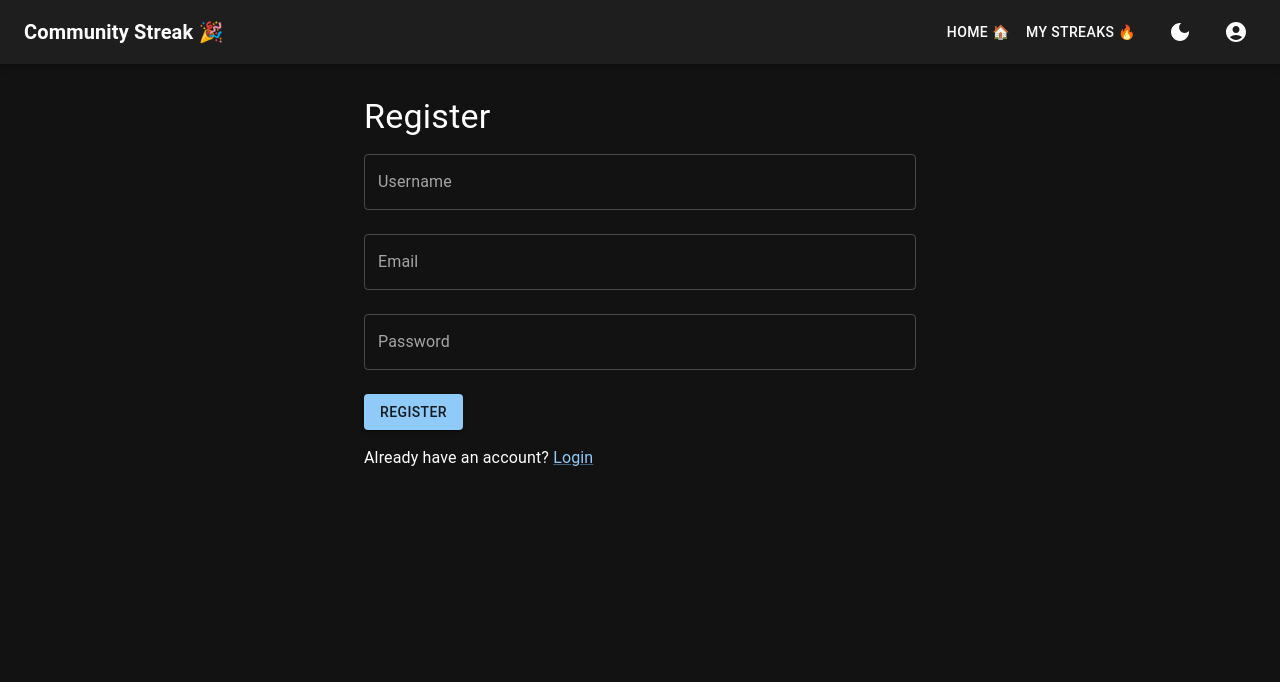
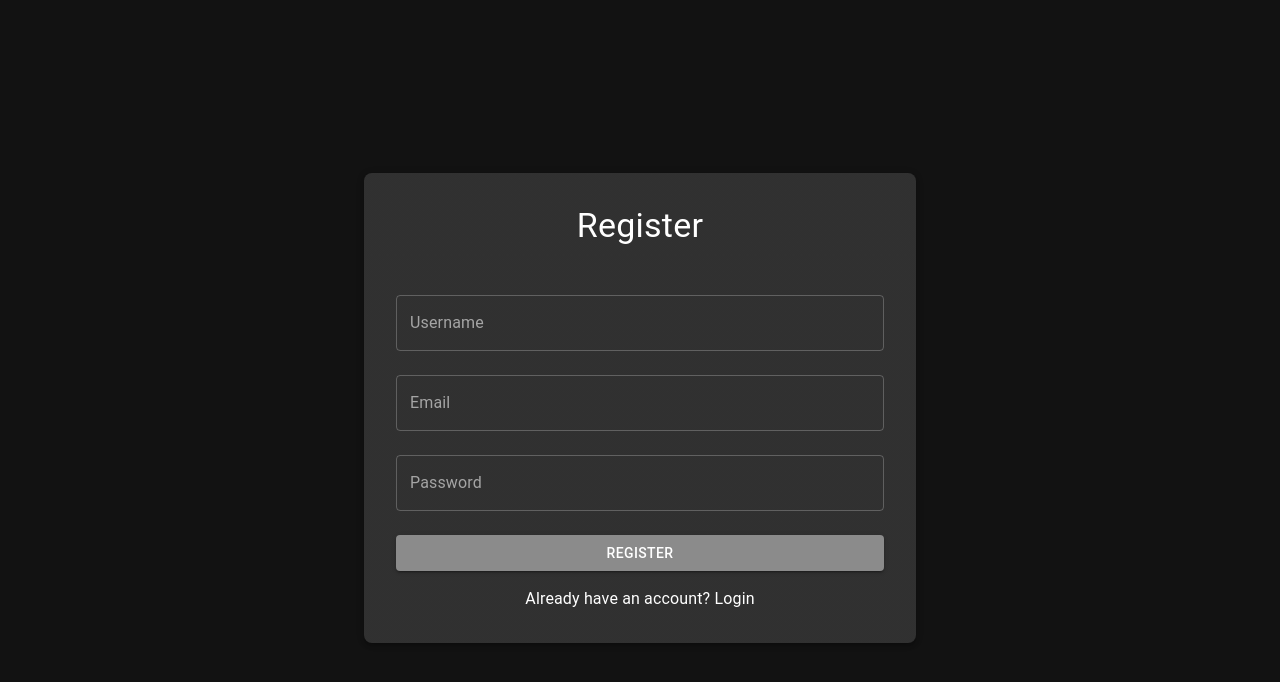
Before and after one commit to SharathChampzz/Community-Streak, a React (Create React App) app in the folder frontend/community-streak/: page /register in a window 1280 px wide. Shown: the top 682 px of the page. Built offline with nearby package versions, Linux system fonts and the light colour scheme.

Commit message:
Hide Nav Bar on login / register page and design or format it

```diff
--- a/frontend/community-streak/src/App.js
+++ b/frontend/community-streak/src/App.js
@@ -1,5 +1,5 @@
 import React, { useState, useMemo } from 'react';
-import { BrowserRouter as Router, Route, Routes } from 'react-router-dom';
+import { BrowserRouter as Router, Route, Routes, useLocation } from 'react-router-dom';
 import { ThemeProvider, CssBaseline } from '@mui/material';
 import { lightTheme, darkTheme } from './theme';
 import Home from './pages/Home';
@@ -17,11 +17,15 @@ function App() {
     setDarkMode((prev) => !prev);
   };
 
-  return (
-    <ThemeProvider theme={theme}>
-      <CssBaseline />
-      <Router>
-        <Header toggleTheme={toggleTheme} />
+  const AppContent = () => {
+    const location = useLocation();
+
+    // Hide header for login and register pages
+    const hideHeader = ['/login', '/register'].includes(location.pathname);
+
+    return (
+      <>
+        {!hideHeader && <Header toggleTheme={toggleTheme} />}
         <Routes>
           <Route path="/register" element={<Register />} />
           <Route path="/" element={<Home />} />
@@ -29,6 +33,15 @@ function App() {
           <Route path="/login" element={<Login />} />
           <Route path="/events/:eventId" element={<EventDetails />} />
         </Routes>
+      </>
+    );
+  };
+
+  return (
+    <ThemeProvider theme={theme}>
+      <CssBaseline />
+      <Router>
+        <AppContent />
       </Router>
     </ThemeProvider>
   );
--- a/frontend/community-streak/src/pages/Login.js
+++ b/frontend/community-streak/src/pages/Login.js
@@ -1,5 +1,14 @@
 import React, { useState } from 'react';
-import { Container, TextField, Button, Typography, Alert, Link } from '@mui/material';
+import {
+  Container,
+  TextField,
+  Button,
+  Typography,
+  Alert,
+  Link,
+  Box,
+  Paper
+} from '@mui/material';
 import { useNavigate } from 'react-router-dom';
 import { getMe, login } from '../services/api';
 
@@ -17,10 +26,16 @@ function Login() {
     e.preventDefault();
     setError('');
     try {
-      const response = await login(formData).then((response) => response.data).catch((err) => { throw err; });
-      // localStorage.setItem('token', response.access_token); // Save token
-      const user_details = await getMe().then((response) => response.data).catch((err) => { throw err; });
-      // console.log(user_details);
+      const response = await login(formData)
+        .then((response) => response.data)
+        .catch((err) => {
+          throw err;
+        });
+      const user_details = await getMe()
+        .then((response) => response.data)
+        .catch((err) => {
+          throw err;
+        });
       localStorage.setItem('user', JSON.stringify(user_details)); // Save user details
       navigate('/'); // Redirect to home
     } catch (err) {
@@ -30,8 +45,31 @@ function Login() {
 
   return (
     <Container maxWidth="sm">
-      <Typography variant="h4" sx={{ mt: 4 }}>Login</Typography>
-      {error && <Alert severity="error" sx={{ mt: 2 }}>{error}</Alert>}
+      <Box
+        sx={{
+          display: 'flex',
+          justifyContent: 'center',
+          alignItems: 'center',
+          minHeight: '100vh',
+          // paddingTop: 1, // Reduce top margin
+        }}
+      >
+        <Paper
+          elevation={3}
+          sx={{
+            padding: 4,
+            borderRadius: 2,
+            backgroundColor: 'primary', // Use theme's primary color
+          }}
+        >
+          <Typography variant="h4" align="center" sx={{ mb: 4 }}>
+            Login
+          </Typography>
+          {error && (
+            <Alert severity="error" sx={{ mb: 2 }}>
+              {error}
+            </Alert>
+          )}
           <form onSubmit={handleSubmit}>
             <TextField
               fullWidth
@@ -39,7 +77,7 @@ function Login() {
               label="Username or Email"
               name="username"
               type="text"
-          value={formData.email}
+              value={formData.username}
               onChange={handleChange}
             />
             <TextField
@@ -51,13 +89,24 @@ function Login() {
               value={formData.password}
               onChange={handleChange}
             />
-        <Button type="submit" variant="contained" color="primary" sx={{ mt: 2 }}>
+            <Button
+              type="submit"
+              variant="contained"
+              color="secondary"
+              fullWidth
+              sx={{ mt: 2 }}
+            >
               Login
             </Button>
           </form>
-      <Typography sx={{ mt: 2 }}>
-        Don't have an account? <Link href="/register">Register</Link>
+          <Typography align="center" sx={{ mt: 2 }}>
+            Don't have an account?{' '}
+            <Link href="/register" underline="hover" color="inherit">
+              Register
+            </Link>
           </Typography>
+        </Paper>
+      </Box>
     </Container>
   );
 }
--- a/frontend/community-streak/src/pages/Register.js
+++ b/frontend/community-streak/src/pages/Register.js
@@ -1,5 +1,14 @@
 import React, { useState } from 'react';
-import { Container, TextField, Button, Typography, Alert, Link } from '@mui/material';
+import {
+  Container,
+  TextField,
+  Button,
+  Typography,
+  Alert,
+  Link,
+  Box,
+  Paper
+} from '@mui/material';
 import { useNavigate } from 'react-router-dom';
 import { signup } from '../services/api';
 
@@ -29,9 +38,37 @@ function Register() {
 
   return (
     <Container maxWidth="sm">
-      <Typography variant="h4" sx={{ mt: 4 }}>Register</Typography>
-      {error && <Alert severity="error" sx={{ mt: 2 }}>{error}</Alert>}
-      {success && <Alert severity="success" sx={{ mt: 2 }}>{success}</Alert>}
+      <Box
+        sx={{
+          display: 'flex',
+          justifyContent: 'center',
+          alignItems: 'center',
+          minHeight: '100vh',
+          paddingTop: 2, // Reduce top margin
+        }}
+      >
+        <Paper
+          elevation={3}
+          sx={{
+            padding: 4,
+            borderRadius: 2,
+            backgroundColor: 'primary', // Use theme's primary color
+            // color: 'primary.contrastText', // Adjust text color for contrast
+          }}
+        >
+          <Typography variant="h4" align="center" sx={{ mb: 4 }}>
+            Register
+          </Typography>
+          {error && (
+            <Alert severity="error" sx={{ mb: 2 }}>
+              {error}
+            </Alert>
+          )}
+          {success && (
+            <Alert severity="success" sx={{ mb: 2 }}>
+              {success}
+            </Alert>
+          )}
           <form onSubmit={handleSubmit}>
             <TextField
               fullWidth
@@ -59,13 +96,24 @@ function Register() {
               value={formData.password}
               onChange={handleChange}
             />
-        <Button type="submit" variant="contained" color="primary" sx={{ mt: 2 }}>
+            <Button
+              type="submit"
+              variant="contained"
+              color="secondary"
+              fullWidth
+              sx={{ mt: 2 }}
+            >
               Register
             </Button>
           </form>
-      <Typography sx={{ mt: 2 }}>
-        Already have an account? <Link href="/login">Login</Link>
+          <Typography align="center" sx={{ mt: 2 }}>
+            Already have an account?{' '}
+            <Link href="/login" underline="hover" color="inherit">
+              Login
+            </Link>
           </Typography>
+        </Paper>
+      </Box>
     </Container>
   );
 }
```
Also changed, not shown: 2 other files (tests, documents, lock files or other folders). Lines whose indentation alone changed are shown as unchanged.
